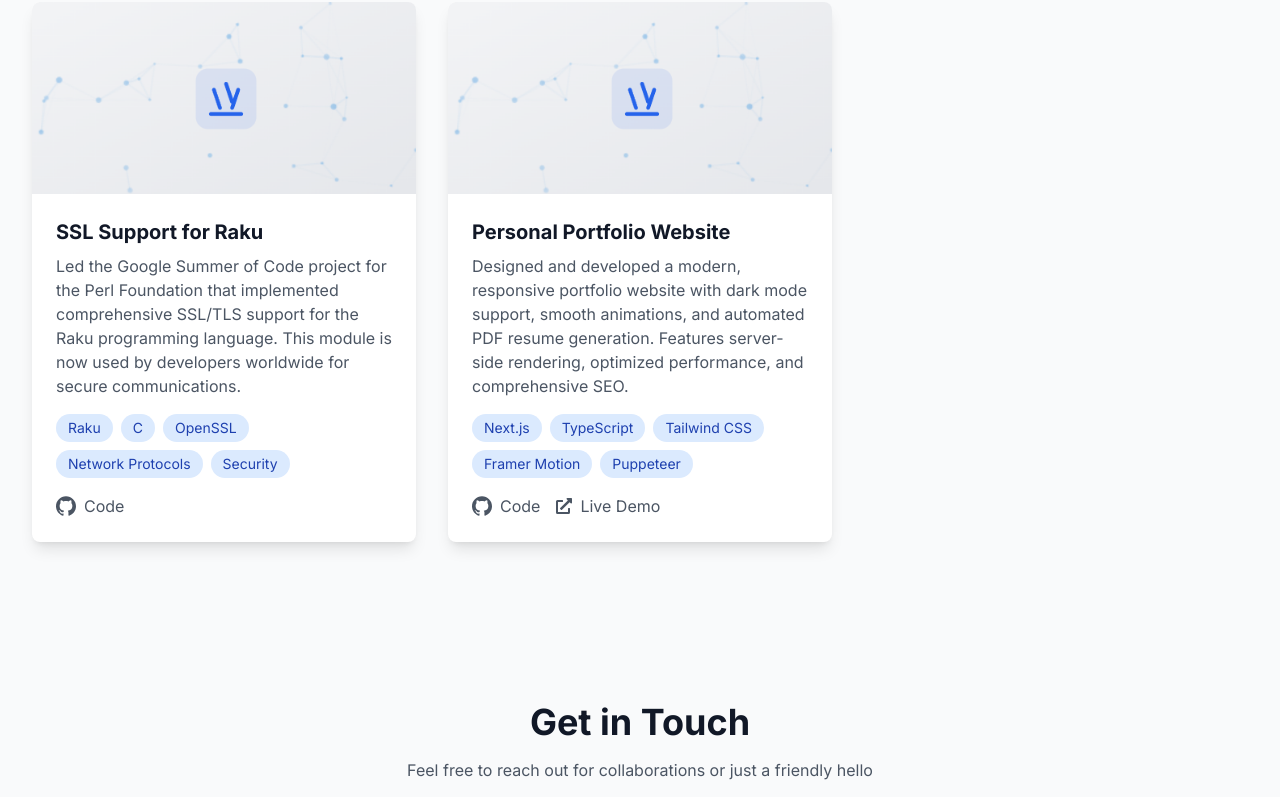
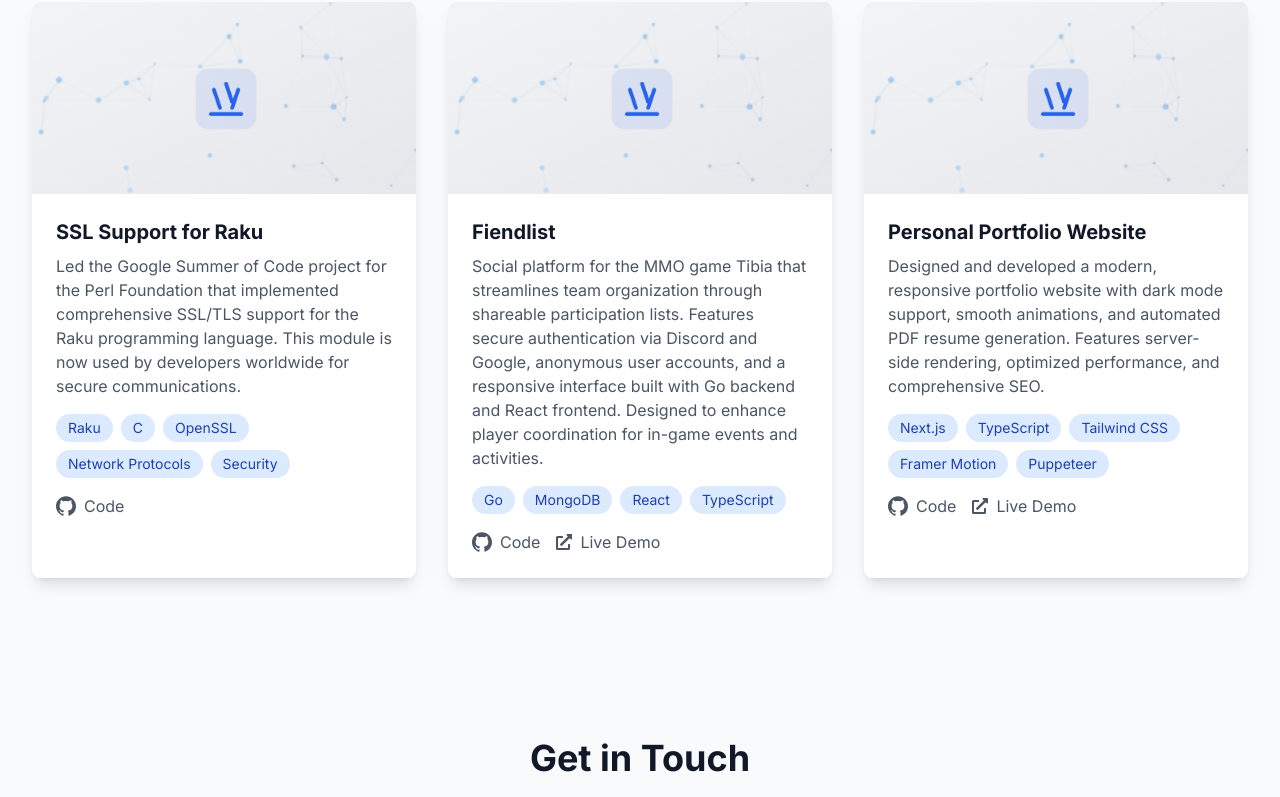
Before and after one commit to sergot/personal-portfolio, a Next.js app: page / in a window 1280 px wide. Shown: the part 3930-4727 px from the top of the page. Built offline with nearby package versions, Linux system fonts and the light colour scheme.

Commit message:
add a new project, update meta data, generate pdf

```diff
--- a/src/app/layout.tsx
+++ b/src/app/layout.tsx
@@ -4,12 +4,24 @@
 import Navbar from "@/components/Navbar";
 import GithubCorner from "@/components/GithubCorner";
 import { ThemeProvider } from 'next-themes';
+import { personal } from "@/data/personal";
 
 const inter = Inter({ subsets: ["latin"] });
 
 export const metadata: Metadata = {
-  title: "Filip Sergot - Senior Software Engineer",
-  description: "Personal portfolio website of Filip Sergot, a Senior Software Engineer",
+  title: `${personal.name} - ${personal.title}`,
+  description: `Personal portfolio website of ${personal.name}, a ${personal.title}.`,
+  authors: [{ name: personal.name, url: personal.website }],
+  creator: personal.name,
+  keywords: ["software engineer", "web developer", "developer portfolio", "frontend", "backend", "DevOps", personal.name.split(' ')[0], personal.name.split(' ')[1]],
+  openGraph: {
+    title: `${personal.name} - ${personal.title}`,
+    description: personal.summary,
+    url: personal.website,
+    siteName: `${personal.name} - Portfolio`,
+    locale: 'en_US',
+    type: 'website',
+  },
   icons: {
     icon: [
       {
--- a/src/data/projects.ts
+++ b/src/data/projects.ts
@@ -15,6 +15,13 @@
     githubUrl: 'https://github.com/sergot/http-useragent'
   },
   {
+    title: 'Fiendlist',
+    description: 'Social platform for the MMO game Tibia that streamlines team organization through shareable participation lists. Features secure authentication via Discord and Google, anonymous user accounts, and a responsive interface built with Go backend and React frontend. Designed to enhance player coordination for in-game events and activities.',
+    technologies: ['Go', 'MongoDB', 'React', 'TypeScript'],
+    githubUrl: 'https://github.com/sergot/fiendlist',
+    liveUrl: 'https://fiendlist.com'
+  },
+  {
     title: 'Personal Portfolio Website',
     description: 'Designed and developed a modern, responsive portfolio website with dark mode support, smooth animations, and automated PDF resume generation. Features server-side rendering, optimized performance, and comprehensive SEO.',
     technologies: ['Next.js', 'TypeScript', 'Tailwind CSS', 'Framer Motion', 'Puppeteer'],
```
Also changed, not shown: src/components/GithubCorner.tsx (line endings or trailing spaces), 1 other file (tests, documents, lock files or other folders).
